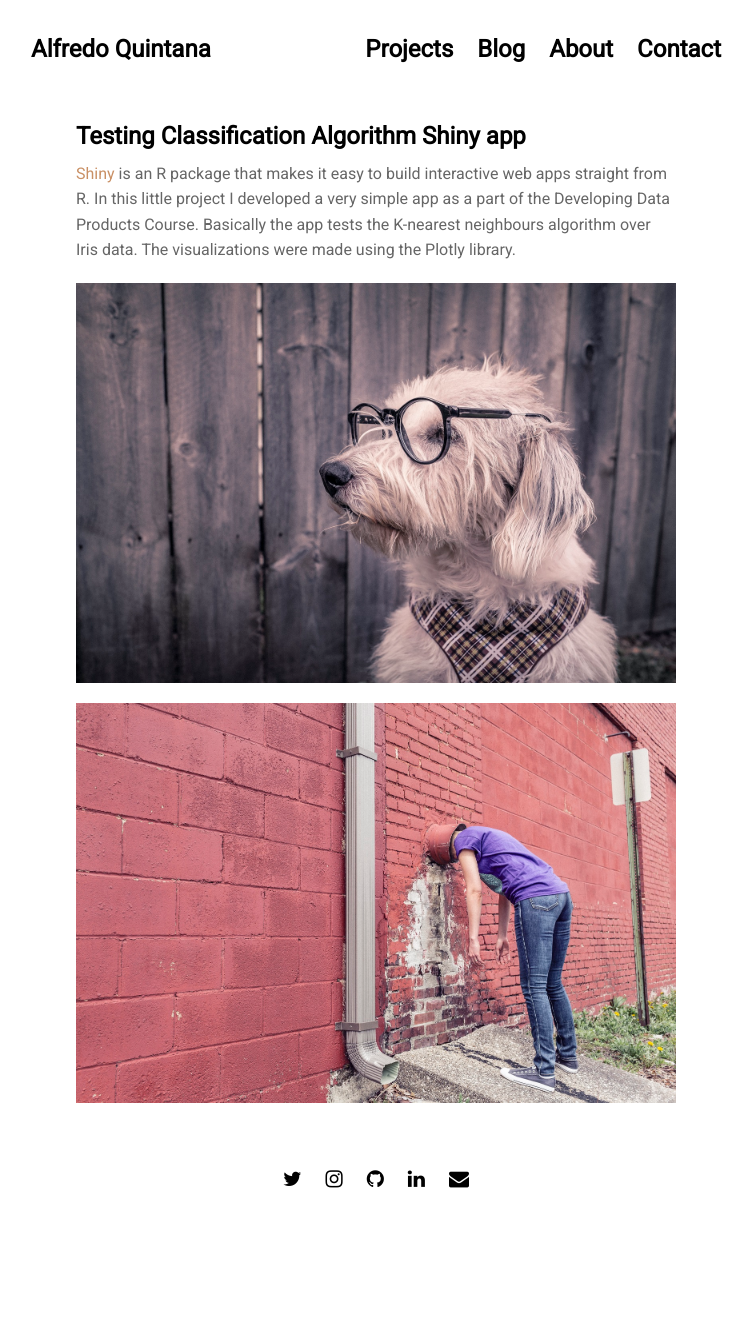
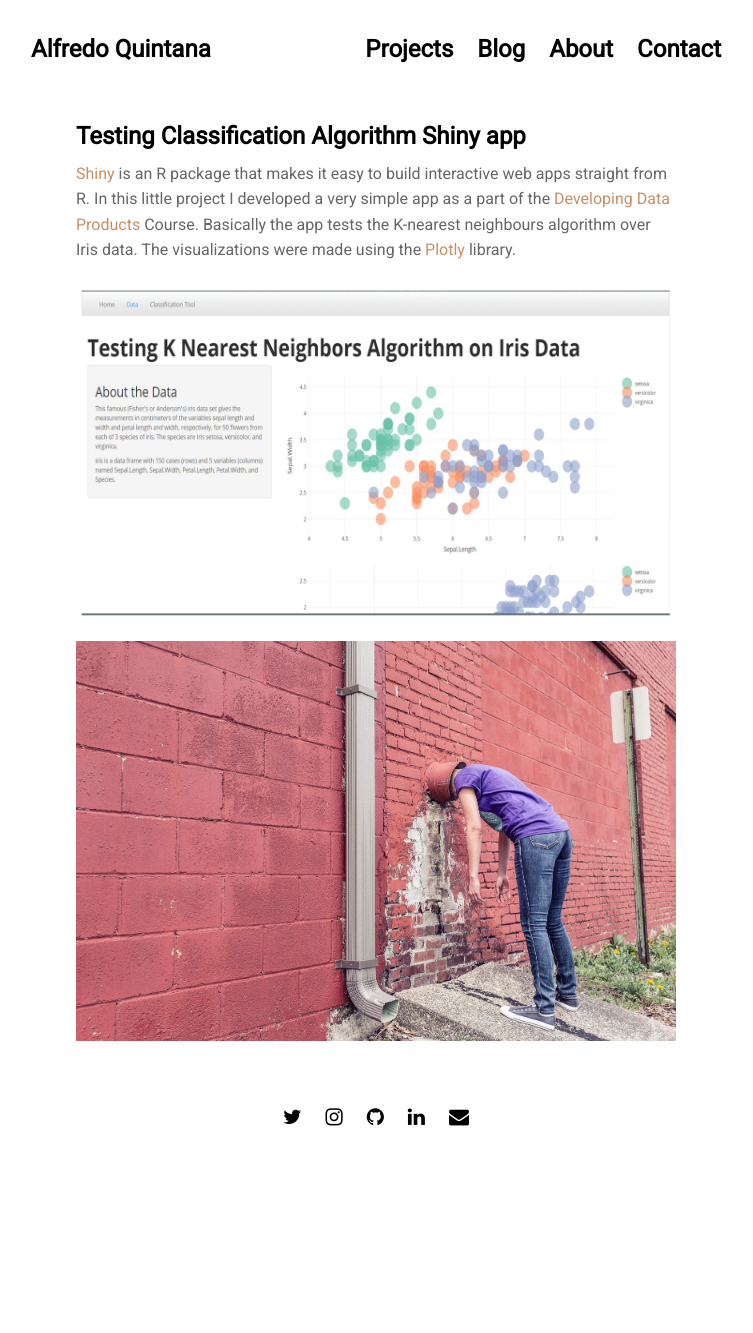
Before and after one commit to Qalfredo/Personal-Portfolio, a Jekyll site: the page built from projects/proj-1.md, in a window 1280 px wide. Shown: the whole page, without its empty margins (264-1017 px from the left). Built offline with Jekyll 4.4.1, drawn with Linux system fonts in a browser that asks for light colours; nearby versions of some CDN libraries; after the commit the page ends 1271 px from its top, so only the background shows below that; part of the change alters nothing that is shown.

Commit message:
initial modf

```diff
--- a/projects/proj-1.md
+++ b/projects/proj-1.md
@@ -2,7 +2,7 @@
 layout: post
 title: 'Testing Classification Algorithm Shiny app'
 ---
-[Shiny](https://shiny.rstudio.com/) is an R package that makes it easy to build interactive web apps straight from R. In this little project I developed a very simple app as a part of the Developing Data Products Course. Basically the app tests the K-nearest neighbours algorithm over Iris data. The visualizations were made using the Plotly library.
+[Shiny](https://shiny.rstudio.com/) is an R package that makes it easy to build interactive web apps straight from R. In this little project I developed a very simple app as a part of the [Developing Data Products](https://es.coursera.org/learn/data-products) Course. Basically the app tests the K-nearest neighbours algorithm over Iris data. The visualizations were made using the [Plotly](https://plot.ly/r/) library.
 
 {% include image.html url="http://www.gratisography.com" image="projects/proj-1/dog.jpg" %}
 
```
Also changed, not shown: assets/img/projects/proj-1/dog.jpg.
